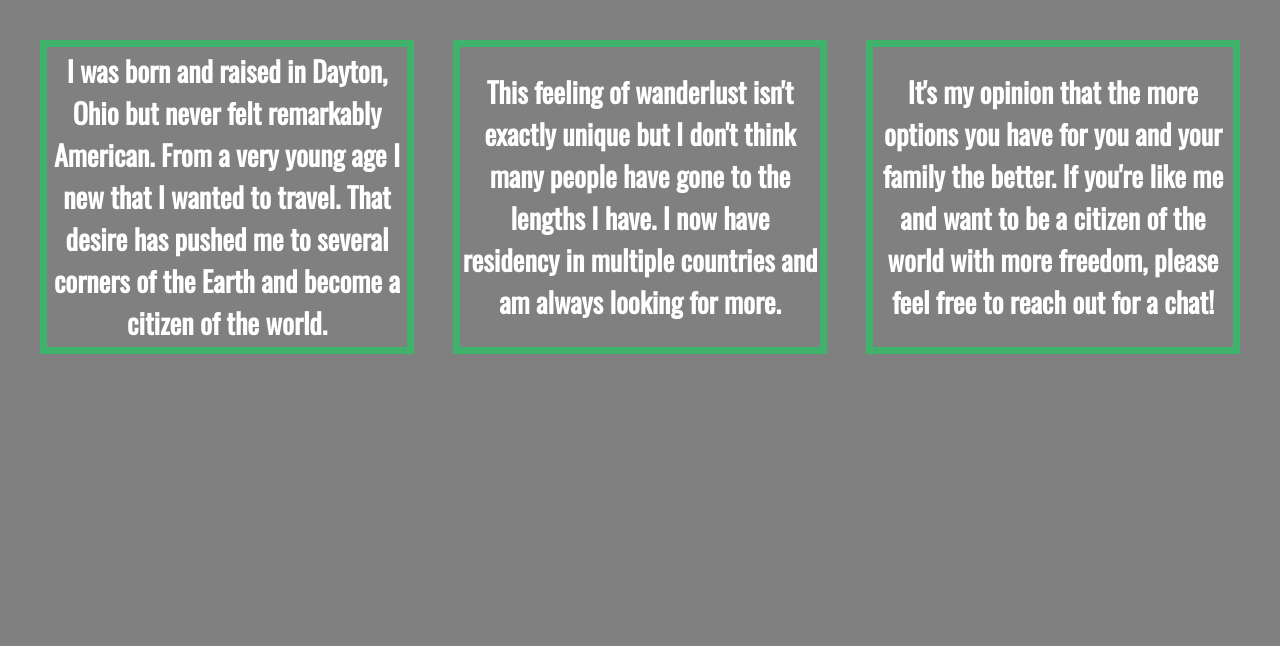
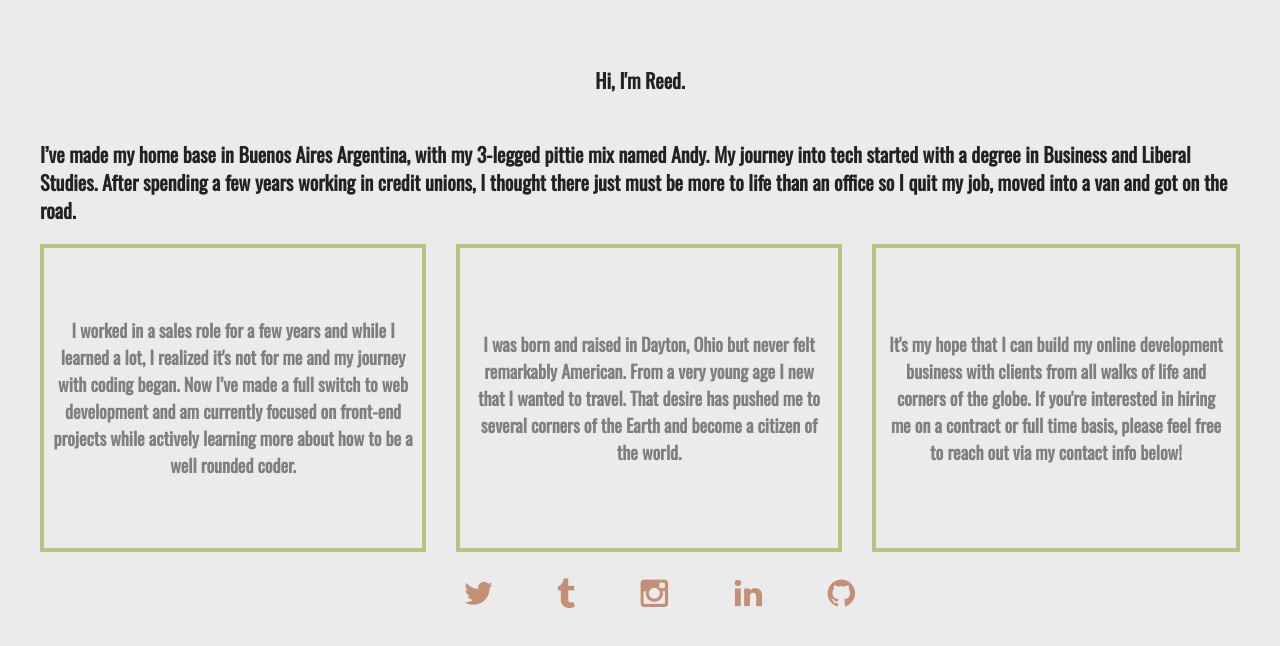
Before and after one commit to reedobrien937/divs-flexbox, a plain HTML site: page index.html in a window 1280 px wide. Drawn offline with nearby package versions, Linux system fonts and the light colour scheme.

Commit message:
customized conted, added images and links for social media

```diff
--- a/css/main.css
+++ b/css/main.css
@@ -97,7 +97,6 @@ textarea {
 
 
 html {
-  background-color: #fff;
   height: 100%;
 }
 
@@ -106,7 +105,7 @@ body {
   padding: 2em;
   font-size: 1.25em;
   height: 100%;
-  background-color: grey;
+  background: #ebebeb;
 }
 
 .wrapper {
@@ -114,21 +113,52 @@ body {
   font-weight: 700;
   display: flex;
   justify-content: space-between;
+  flex-flow: row wrap;
 }
+
+header,
+footer {
+    height: 80px;
+    width: 100%;
+    display: flex;
+    justify-content: center;
+    align-items: center;
+}
+
+footer ul li {
+    display: inline;
+    padding: 1.5em;
+}
+
+
+
+.intro {
+    display: flex;
+    justify-content: center;
+    align-items: center;
+}
+
 
 .div-1, .div-2, .div-3 {
   /*give the divs a width of 30%, add display:flex, set justify-content and align-items to center*/
-  color: #fff;
+  color: #7f7f7f;;
   line-height: 1.5em;
-  font-size: 1.4em;
+  font-size: .9em;
   height: 300px;
   display: flex;
   width: 30%;
-  justify-content: center;
+  justify-content: space-between;
   align-items: center;
-  border: solid #3FB36B .25em;
+  border: solid #bbc085 .25em;
   text-align: center;
+  flex-flow: row wrap;
 }
+
+.div-1, .div-2, .div-3 p {
+    padding-left: .5em;
+    padding-right: .5em;
+}
+
 
 
 
--- a/index.html
+++ b/index.html
@@ -23,24 +23,42 @@
         <![endif]-->
 
         <section class="wrapper">
+            <header> Hi, I'm Reed. </header>
+            <div class="intro">
+                <p>I’ve made my home base in Buenos Aires Argentina, with my 3-legged pittie mix named Andy.
+                    My journey into tech started with a degree in Business and Liberal Studies. After spending
+                    a few years working in credit unions, I thought there just must be more to life than an
+                    office so I quit my job, moved into a van and got on the road.
+                </p>
+            </div>
             <div class="div-1">
+                <p>I worked in a sales role for a few years and while I learned a lot, I realized it's not
+                    for me and my journey with coding began. Now I’ve made a full switch to web development
+                    and am currently focused on front-end projects while actively learning more about how to
+                    be a well rounded coder.
+                </p>
+            </div>
+            <div class="div-2">
                 <p>I was born and raised in Dayton, Ohio but never felt remarkably American.
                     From a very young age I new that I wanted to travel. That desire has pushed me
                     to several corners of the Earth and become a citizen of the world.
                 </p>
             </div>
-            <div class="div-2">
-                <p>This feeling of wanderlust isn't exactly unique but I don't think many people
-                    have gone to the lengths I have. I now have residency in multiple countries and
-                    am always looking for more.
+            <div class="div-3">
+                <p>It's my hope that I can build my online development business with clients from all
+                    walks of life and corners of the globe. If you're interested in hiring me on a contract
+                    or full time basis, please feel free to reach out via my contact info below!
                 </p>
             </div>
-            <div class="div-3">
-                <p>It's my opinion that the more options you have for you and your family the better.
-                    If you're like me and want to be a citizen of the world with more freedom, please
-                    feel free to reach out for a chat!
-                </p>
-            </div>
+            <footer>
+                <ul>
+                    <li><a href="https://twitter.com/JokesMemesFacts/status/1567686285778685955?cxt=HHwWhsC48d6XxcErAAAA" target="_blank"><img src="img/twitter.png" alt="Twitter icon"></a></li>
+                    <li><img src="img/tumblr.png" alt="Tumblr icon"></li>
+                    <li><a href="https://www.instagram.com/reedeggsandham/" target="_blank"><img src="img/instagram.png" alt="Instagram icon"></a></li>
+                    <li><a href="https://www.linkedin.com/in/reed-o-brien-77762b176/" target="_blank"><img src="img/linkedin.png" alt="LinkedIn icon"></a></li>
+                    <li><a href="https://github.com/reedobrien937" target="_blank"><img src="img/github.png" alt="Github icon"></a></li>
+                </ul>
+            </footer>
         </section>
 
         <script src="https://ajax.googleapis.com/ajax/libs/jquery/1.11.3/jquery.min.js"></script>
```
Also changed, not shown: img/contact-image.png (added), img/css-icon.png (added), img/envelope.png (added), img/full-background.png (added), img/github.png (added), img/html-icon.png (added), img/instagram.png (added), img/linkedin.png (added), img/pencil-icon.png (added), img/sample-img.png (added), img/tumblr.png (added), img/twitter.png (added).
